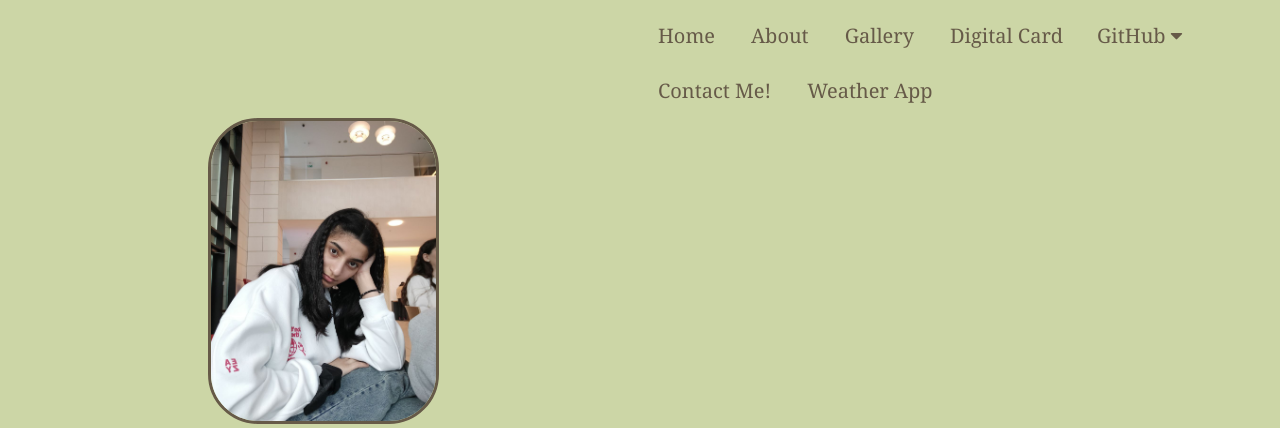
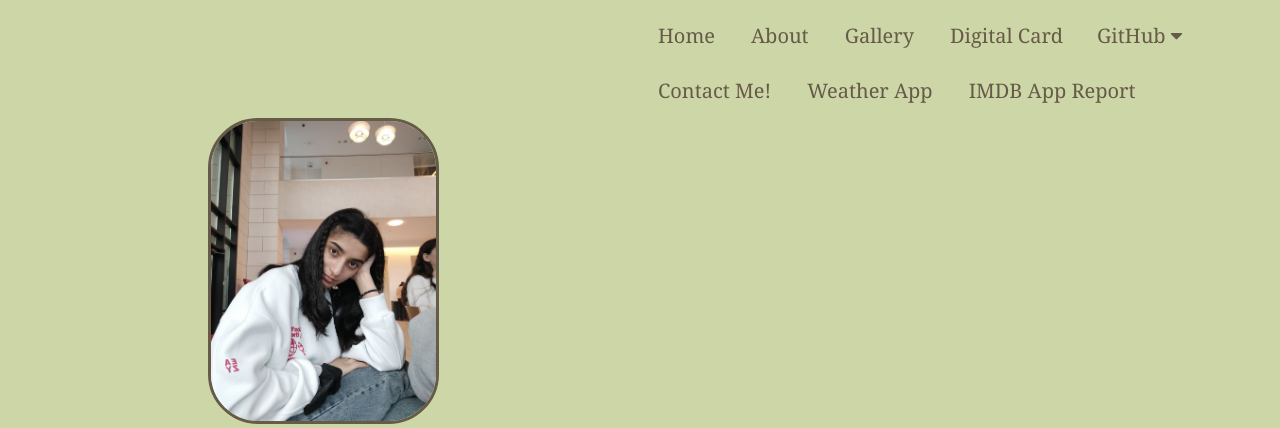
Before and after one commit to nrrggz/nbayramova.github.io, a plain HTML site: page index.html in a window 1280 px wide. Shown: the top 428 px of the page. Drawn offline with Linux system fonts and the light colour scheme.

Commit message:
Update index.html

```diff
--- a/index.html
+++ b/index.html
@@ -25,6 +25,7 @@
             </div>
         <a href="contact.html" target="_blank">Contact Me!</a>
         <a href="app.html" target="_blank">Weather App</a>
+        <a href="https://youtu.be/jvGodZJ5-7E" target="_blank">IMDB App Report</a>
     </nav>
 
 
```
